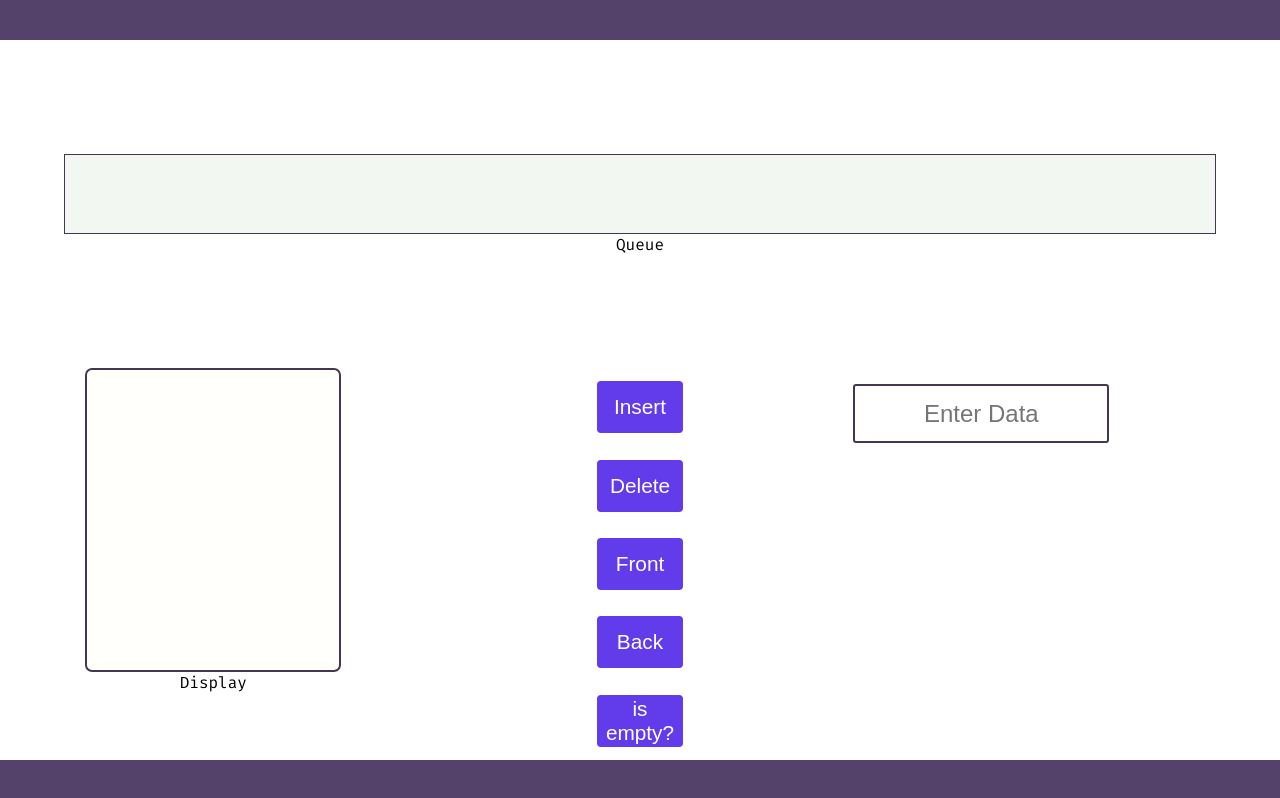
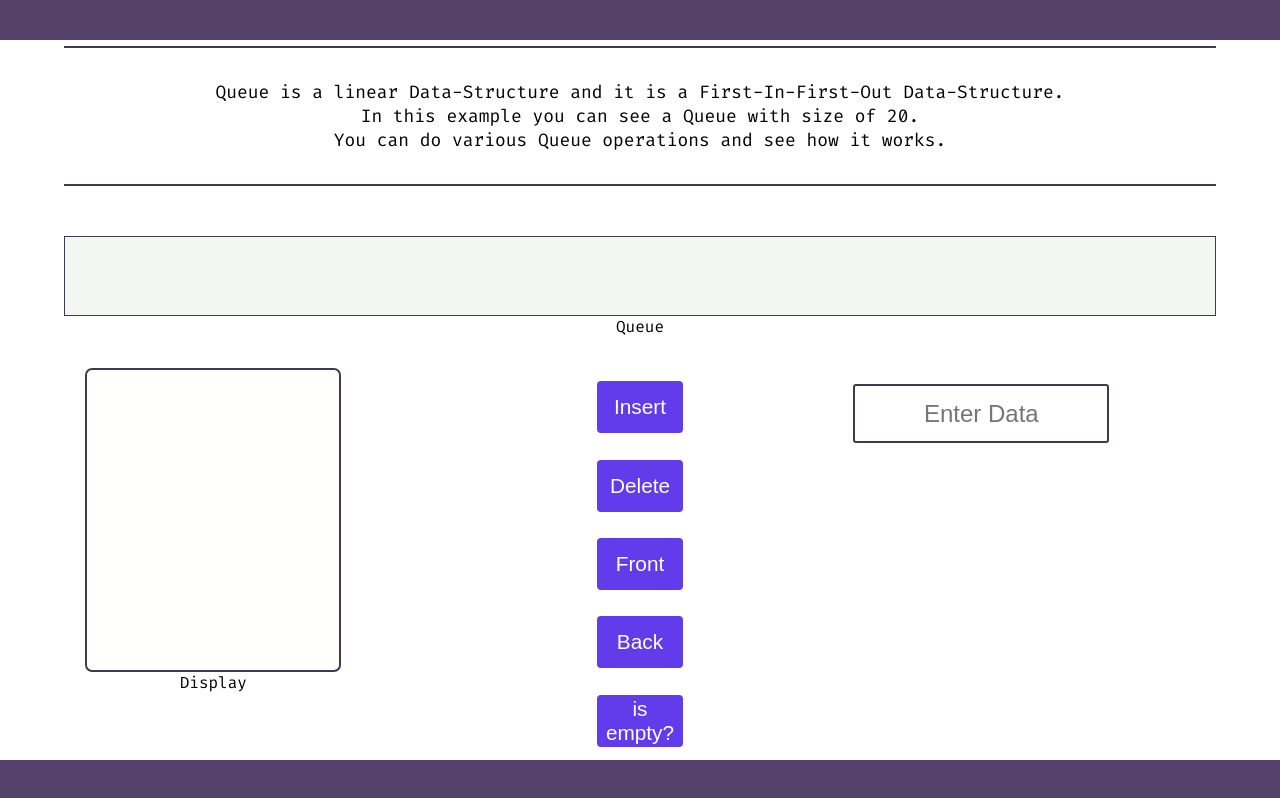
Before and after one commit to glidermyth/Algorithm-Visualizer, a plain HTML site: page components/Queue/Queue.html in a window 1280 px wide. Drawn offline with Linux system fonts and the light colour scheme.

Commit message:
Making some improvements for Queue Component.

```diff
--- a/components/Queue/Queue.css
+++ b/components/Queue/Queue.css
@@ -40,7 +40,23 @@ body {
     height:90vh;
     display:grid;
     grid-template-columns:1fr 1fr 1fr;
-    grid-template-rows:1fr 1fr;
+    grid-template-rows:1fr 1fr 1fr;
+}
+
+.Queue-intro-text{
+    width:90%;
+    height:85%;
+    display:flex;
+    flex-direction: column;
+    align-items: center;
+    justify-content: center;
+    grid-column-start:1;
+    grid-column-end:4;
+    font-size:1.12rem;
+    margin-top:0.4rem;
+    border-top:2px solid var(--border-color);
+    border-bottom:2px solid var(--border-color);
+    justify-self: center;
 }
 
 .Queue{
--- a/components/Queue/Queue.html
+++ b/components/Queue/Queue.html
@@ -14,6 +14,12 @@
 
         </div>
         <div class="canvas">
+
+            <div class="Queue-intro-text">
+                <p>Queue is a linear Data-Structure and it is a First-In-First-Out Data-Structure.</p>
+                <p>In this example you can see a Queue with size of 20.</p>
+                <p>You can do various Queue operations and see how it works.</p>
+            </div>
 
             <div class="Queue">
                 <div class="Queue-container">
```
